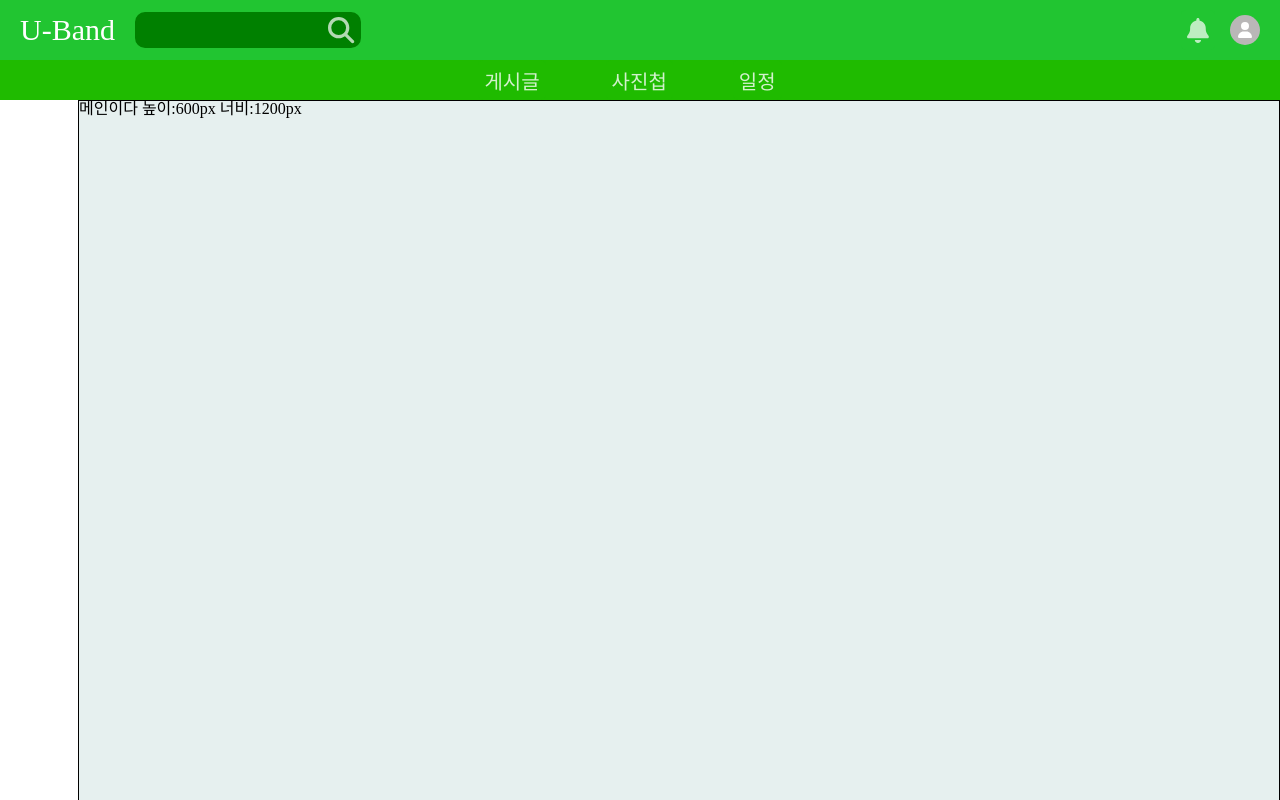
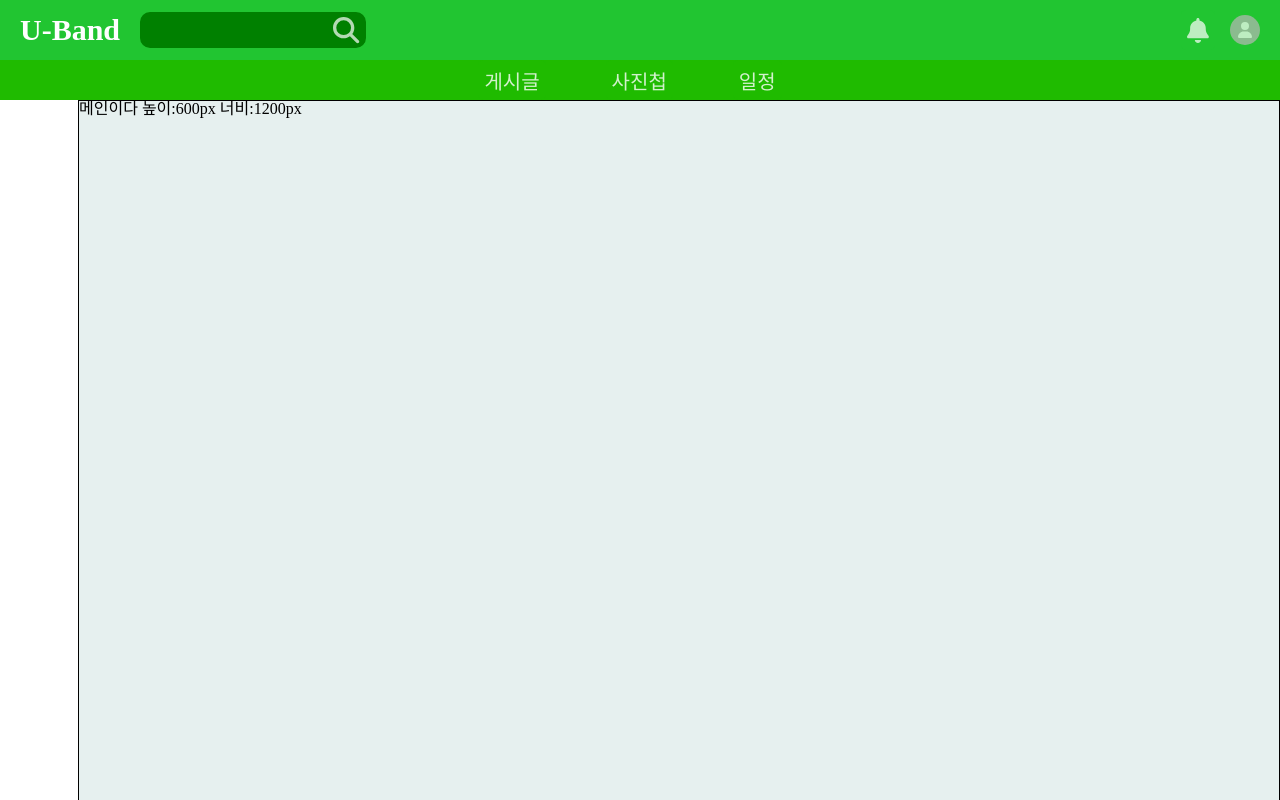
Before and after one commit to rahee-k-it/u-react-band, a React (Create React App) app: page / in a window 1280 px wide. Shown: the top 800 px of the page. Built offline with nearby package versions, Linux system fonts and the light colour scheme.

Commit message:
헤더의 로고 폰트 변경

```diff
--- a/src/Header.jsx
+++ b/src/Header.jsx
@@ -4,6 +4,7 @@ import { FontAwesomeIcon } from '@fortawesome/react-fontawesome';
 import { faBell, faMagnifyingGlass, faUser } from '@fortawesome/free-solid-svg-icons';
 import Tap from './Tap';
 import { Link } from 'react-router-dom';
+
 const HeaderContainer = styled.div`
   position: sticky;
   top: 0;
@@ -46,6 +47,11 @@ const LogoBox = styled.div`
   color: white;
   font-size: 30px;
   gap: 20px;
+`;
+
+const Logo = styled.div`
+  font-style: inherit;
+  font-weight: 900;
 `;
 
 const ButtonBox = styled.div`
@@ -149,6 +155,14 @@ const Profile = styled.div`
   display: flex;
   justify-content: center;
   align-items: center;
+  cursor: pointer;
+  opacity: 0.7;
+  &:hover {
+    opacity: 1;
+  }
+  &:focus {
+    opacity: 1;
+  }
 `;
 
 function Header({ logo, buttons, foldableContent }) {
@@ -157,7 +171,7 @@ function Header({ logo, buttons, foldableContent }) {
     <HeaderContainer>
       <TopHeader>
         <LogoBox>
-          {logo}
+          <Logo>{logo}</Logo>
           <SearchBox>
             <Search />
             <FontAwesomeIcon icon={faMagnifyingGlass} color='white' size='sm' opacity='0.7' cursor='pointer' />
```
